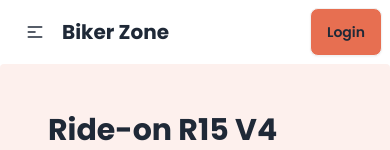
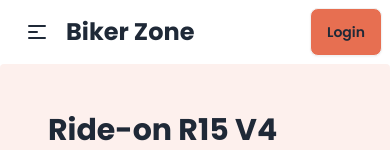
Before and after one commit to smrakib20/Bike_Zone, a plain HTML site: page index.html in a window 390 px wide. Shown: the top 150 px of the page. Drawn offline with nearby package versions, Linux system fonts and the light colour scheme.

Commit message:
Thats My simple Bike Corner Website Responsive for pc to mobile device

```diff
--- a/index.html
+++ b/index.html
@@ -48,7 +48,7 @@
               <div tabindex="0" role="button" class="btn btn-ghost lg:hidden">
                 <svg
                   xmlns="http://www.w3.org/2000/svg"
-                  class="h-5 w-5"
+                  class="h-6 w-6"
                   fill="none"
                   viewBox="0 0 24 24"
                   stroke="currentColor"
@@ -71,7 +71,7 @@
                 <li><a>Contact</a></li>
               </ul>
             </div>
-            <a class="font-bold text-xl">Biker Zone</a>
+            <a class="font-bold text-2xl">Biker Zone</a>
           </div>
           <div class="hidden lg:flex">
             <ul class="menu menu-horizontal px-1">
```
